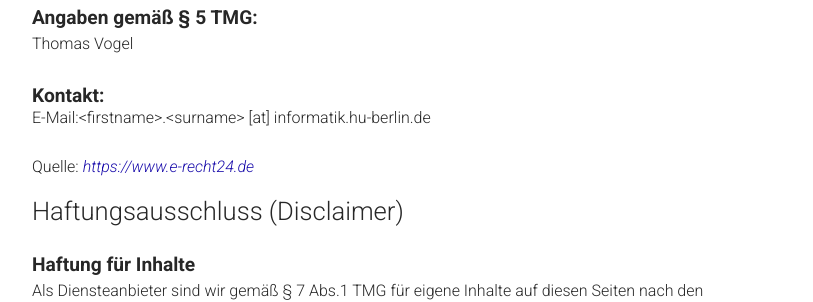
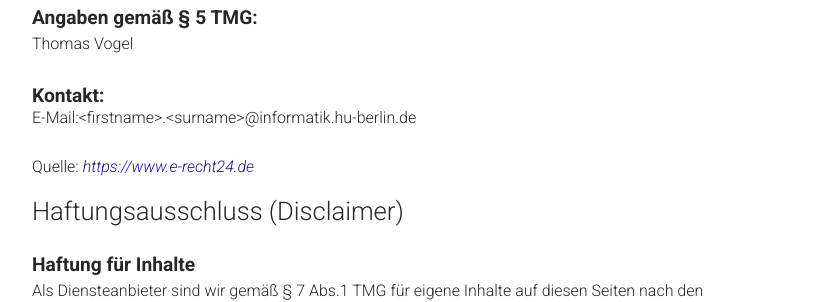
Before and after one commit to thomas-vogel/thomas-vogel.github.io, a Jekyll site: the page built from _pages/impressum.md, in a window 1280 px wide. Shown: the part 239-541 px from the top of the page, without its empty margins (233-1046 px from the left). Built offline with Jekyll 4.4.1, drawn with Linux system fonts in a browser that asks for light colours.

Commit message:
Update mail.

```diff
--- a/_config.yml
+++ b/_config.yml
@@ -8,7 +8,7 @@ locale: "en"
 title: "Thomas Vogel"
 title_separator: "-"
 name: "Thomas Vogel"
-email: "&lt;firstname&gt;.&lt;surname&gt; [at] informatik.hu-berlin.de"
+email: "&lt;firstname&gt;.&lt;surname&gt;@informatik.hu-berlin.de"
 description: "Personal Website of Thomas Vogel, Software Engineering Researcher at Humboldt University Berlin, Germany."
 url: "https://thomas-vogel.github.io"
 # baseurl: #"/mypage"
```
